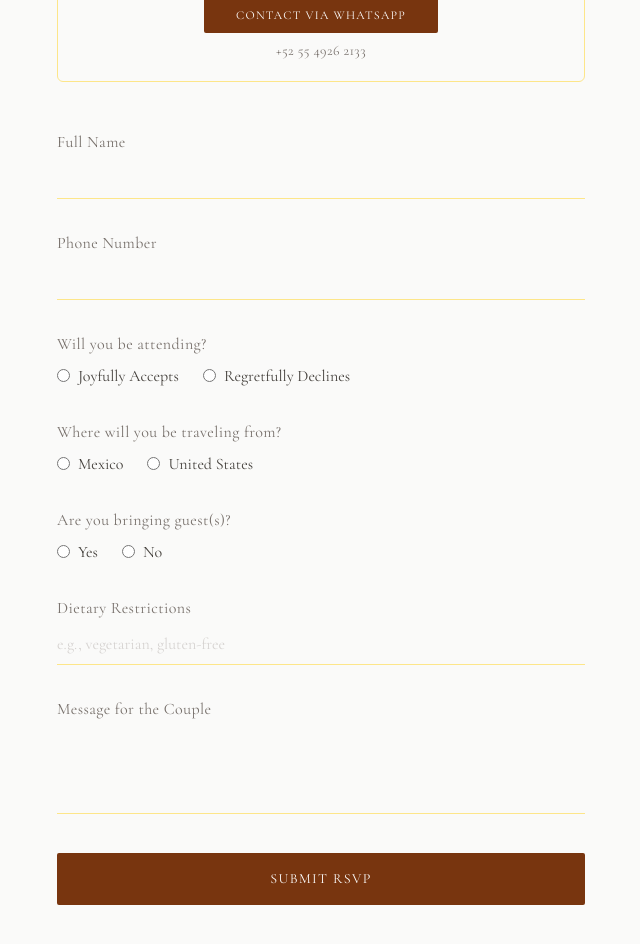
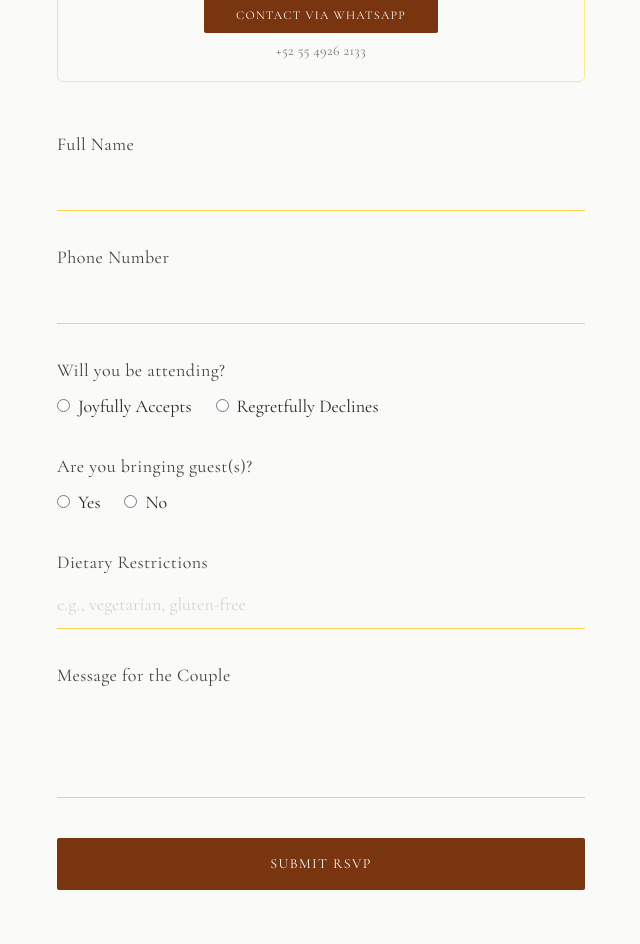
Before and after one commit to cachebag/wedding-rsvp, a React (Vite) app: page /rsvp-mexico in a window 1280 px wide. Shown: the part 880-1824 px from the top of the page, without its empty margins (319-959 px from the left). Built offline with nearby package versions, Linux system fonts and the light colour scheme.

Commit message:
fix: remove traveling from question, bump form font size and darken labels in Mexico RSVP

```diff
--- a/scripts/setup-db.ts
+++ b/scripts/setup-db.ts
@@ -37,7 +37,7 @@ async function main() {
     CREATE TABLE IF NOT EXISTS rsvps (
       id SERIAL PRIMARY KEY,
       name TEXT NOT NULL,
-      email TEXT NOT NULL,
+      email TEXT,
       phone TEXT,
       attending TEXT NOT NULL,
       plus_first_name TEXT,
@@ -78,6 +78,8 @@ async function main() {
       ) THEN
         ALTER TABLE rsvps ADD COLUMN phone TEXT;
       END IF;
+      -- make email nullable if it isn't already
+      ALTER TABLE rsvps ALTER COLUMN email DROP NOT NULL;
     END $$
   `;
 
--- a/src/pages/RsvpMexico.tsx
+++ b/src/pages/RsvpMexico.tsx
@@ -12,7 +12,7 @@ export default function RsvpMexico() {
   const [name, setName] = useState("");
   const [phone, setPhone] = useState("");
   const [attending, setAttending] = useState("");
-  const [travelingFrom, setTravelingFrom] = useState("");
+  const [travelingFrom] = useState("");
   const [bringingGuests, setBringingGuests] = useState<"" | "yes" | "no">("");
   const [guests, setGuests] = useState<Guest[]>([{ firstName: "", lastName: "" }]);
   const [dietary, setDietary] = useState("");
@@ -85,7 +85,7 @@ export default function RsvpMexico() {
 
   const acceptLabel = ts(locale, "accepts");
   const declineLabel = ts(locale, "declines");
-  const inp = "w-full border-b border-amber-200 py-2 text-base text-stone-900 outline-none focus:border-amber-900 transition-colors bg-transparent";
+  const inp = "w-full border-b border-amber-300 py-2.5 text-lg text-stone-900 outline-none focus:border-amber-900 transition-colors bg-transparent";
 
   return (
     <section className="bg-stone-50 min-h-screen">
@@ -155,23 +155,23 @@ export default function RsvpMexico() {
           </div>
         </div>
 
-        <form onSubmit={handleSubmit} className="space-y-8 text-base">
+        <form onSubmit={handleSubmit} className="space-y-8 text-lg">
           <div>
-            <label className="block text-base tracking-wide text-stone-500 mb-1">
+            <label className="block text-lg tracking-wide text-stone-700 mb-1">
               {ts(locale, "fullName")}
             </label>
             <input required type="text" value={name} onChange={(e) => setName(e.target.value)} className={inp} />
           </div>
 
           <div>
-            <label className="block text-base tracking-wide text-stone-500 mb-1">
+            <label className="block text-lg tracking-wide text-stone-700 mb-1">
               {ts(locale, "phone")}
             </label>
             <input type="tel" value={phone} onChange={(e) => setPhone(e.target.value)} className={inp} />
           </div>
 
           <div>
-            <label className="block text-base tracking-wide text-stone-500 mb-1">
+            <label className="block text-lg tracking-wide text-stone-700 mb-1">
               {ts(locale, "attendingLabel")}
             </label>
             <div className="flex gap-6 mt-2">
@@ -186,39 +186,14 @@ export default function RsvpMexico() {
                     className="accent-amber-900"
                     required
                   />
-                  <span className="text-base text-stone-700">{opt}</span>
+                  <span className="text-lg text-stone-800">{opt}</span>
                 </label>
               ))}
             </div>
           </div>
 
           <div>
-            <label className="block text-base tracking-wide text-stone-500 mb-1">
-              {ts(locale, "travelingFrom")}
-            </label>
-            <div className="flex gap-6 mt-2">
-              {[
-                { value: "mexico", label: ts(locale, "fromMexico") },
-                { value: "us", label: ts(locale, "fromUS") },
-              ].map(({ value, label }) => (
-                <label key={value} className="flex items-center gap-2 cursor-pointer">
-                  <input
-                    type="radio"
-                    name="travelingFrom"
-                    value={value}
-                    checked={travelingFrom === value}
-                    onChange={(e) => setTravelingFrom(e.target.value)}
-                    className="accent-amber-900"
-                    required
-                  />
-                  <span className="text-base text-stone-700">{label}</span>
-                </label>
-              ))}
-            </div>
-          </div>
-
-          <div>
-            <label className="block text-base tracking-wide text-stone-500 mb-1">
+            <label className="block text-lg tracking-wide text-stone-700 mb-1">
               {ts(locale, "bringingGuests")}
             </label>
             <div className="flex gap-6 mt-2">
@@ -235,7 +210,7 @@ export default function RsvpMexico() {
                     onChange={() => setBringingGuests(value)}
                     className="accent-amber-900"
                   />
-                  <span className="text-base text-stone-700">{label}</span>
+                  <span className="text-lg text-stone-800">{label}</span>
                 </label>
               ))}
             </div>
@@ -246,7 +221,7 @@ export default function RsvpMexico() {
               {guests.map((g, idx) => (
                 <div key={idx} className="flex items-end gap-3">
                   <div className="flex-1">
-                    <label className="block text-base tracking-wide text-stone-500 mb-1">
+                    <label className="block text-lg tracking-wide text-stone-700 mb-1">
                       {ts(locale, "guestFirst")}
                     </label>
                     <input
@@ -257,7 +232,7 @@ export default function RsvpMexico() {
                     />
                   </div>
                   <div className="flex-1">
-                    <label className="block text-base tracking-wide text-stone-500 mb-1">
+                    <label className="block text-lg tracking-wide text-stone-700 mb-1">
                       {ts(locale, "guestLast")}
                     </label>
                     <input
@@ -289,7 +264,7 @@ export default function RsvpMexico() {
           )}
 
           <div>
-            <label className="block text-base tracking-wide text-stone-500 mb-1">
+            <label className="block text-lg tracking-wide text-stone-700 mb-1">
               {ts(locale, "dietary")}
             </label>
             <input
@@ -302,7 +277,7 @@ export default function RsvpMexico() {
           </div>
 
           <div>
-            <label className="block text-base tracking-wide text-stone-500 mb-1">
+            <label className="block text-lg tracking-wide text-stone-700 mb-1">
               {ts(locale, "messageLabel")}
             </label>
             <textarea
```
